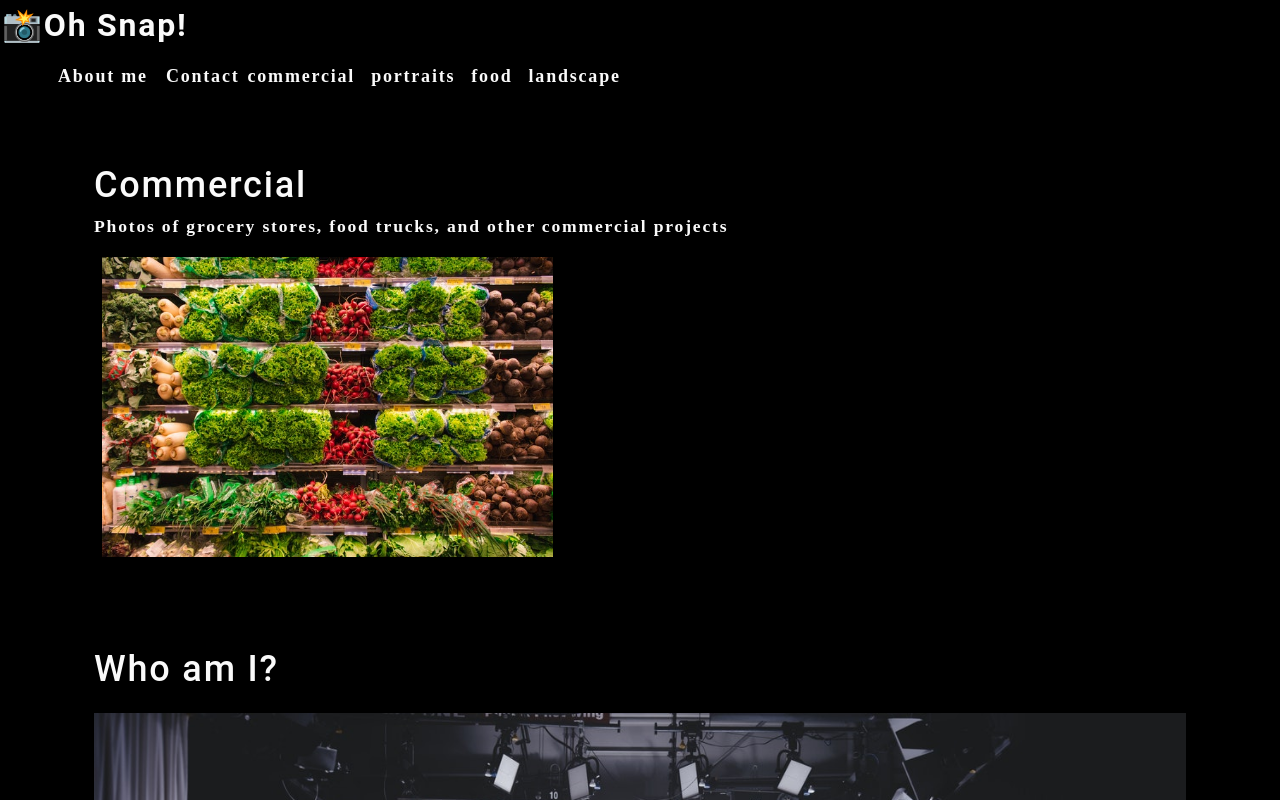
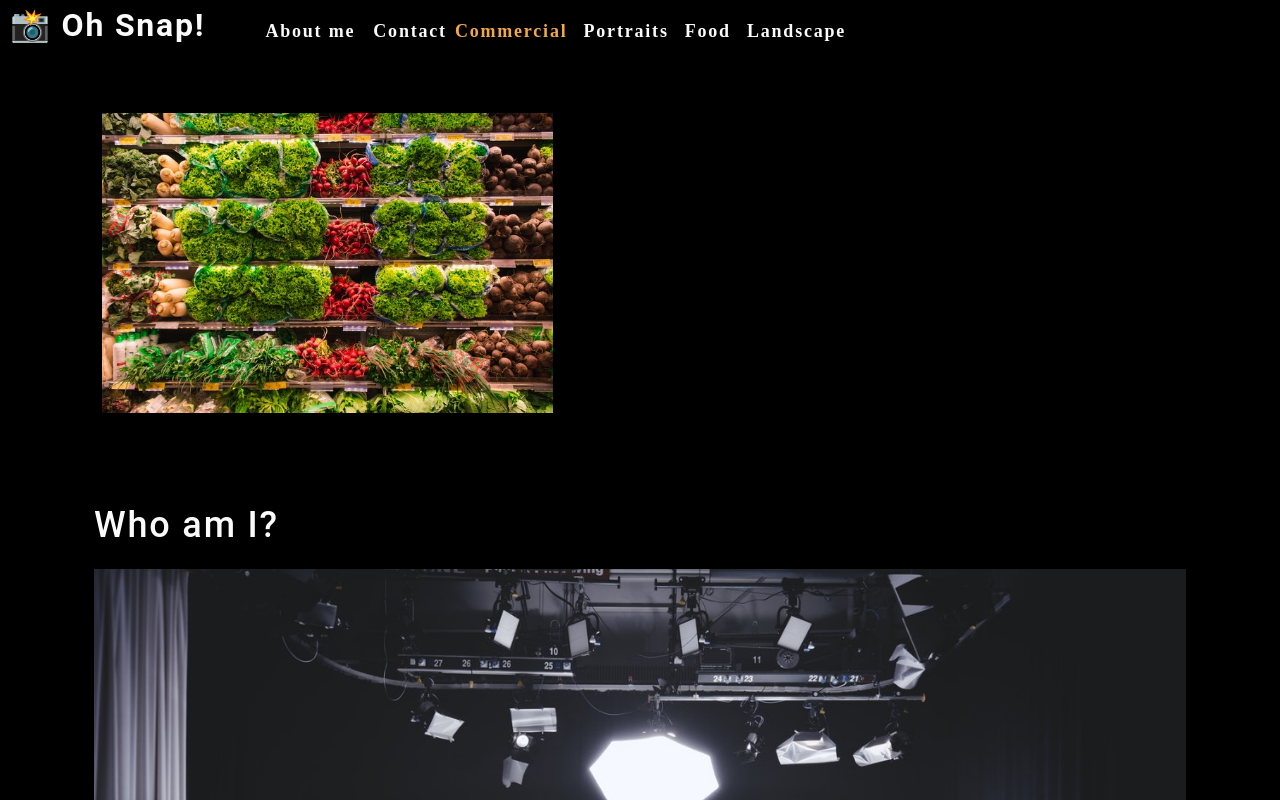
Before and after one commit to mjgiannelli/photo-port, a React (Create React App) app: page / in a window 1280 px wide. Shown: the top 800 px of the page. Built offline with nearby package versions, Linux system fonts and the light colour scheme.

Commit message:
lift category state to app and pass to Nav as props. Update title to match category

```diff
--- a/src/App.js
+++ b/src/App.js
@@ -1,12 +1,32 @@
-import './App.css';
+import { useState } from 'react';
 import About from './components/About';
 import Nav from './components/Nav';
 import Gallery from './components/Gallery';
 
 function App() {
+  const [categories] = useState([
+    {
+      name: "commercial",
+      description:
+        "Photos of grocery stores, food trucks, and other commercial projects",
+    },
+    { name: "portraits", description: "Portraits of people in my life" },
+    { name: "food", description: "Delicious delicacies" },
+    {
+      name: "landscape",
+      description: "Fields, farmhouses, waterfalls, and the beauty of nature",
+    },
+  ]);
+
+  const [currentCategory, setCurrentCategory] = useState(categories[0]);
+
   return (
     <div>
-      <Nav />
+      <Nav
+        categories={categories}
+        setCurrentCategory={setCurrentCategory}
+        currentCategory={currentCategory}
+      />
       <main>
         <Gallery />
         <About />
--- a/src/components/Gallery/index.js
+++ b/src/components/Gallery/index.js
@@ -2,15 +2,11 @@ import { capitalizeFirstLetter } from '../../utils/helpers';
 import photo from "../../assets/small/commercial/0.jpg";
 
 const Gallery = (props) => {
-    const currentCategory = {
-        name: "commercial",
-        description:
-            "Photos of grocery stores, food trucks, and other commercial projects",
-    }
+
     return (
         <section>
-            <h1>{capitalizeFirstLetter(currentCategory.name)}</h1>
-            <p>{currentCategory.description}</p>
+            {/* <h1>{capitalizeFirstLetter(currentCategory.name)}</h1>
+            <p>{currentCategory.description}</p> */}
             <div className="flex-row">
                 <img
                     src={photo}
--- a/src/components/Nav/index.js
+++ b/src/components/Nav/index.js
@@ -1,41 +1,49 @@
-const Nav = () => {
+import { useEffect } from "react";
+import { capitalizeFirstLetter } from "../../utils/helpers";
 
-    const categories = [
-        {
-            name: "commercial",
-            description:
-                "Photos of grocery stores, food trucks, and other commercial projects",
-        },
-        { name: "portraits", description: "Portraits of people in my life" },
-        { name: "food", description: "Delicious delicacies" },
-        {
-            name: "landscape",
-            description: "Fields, farmhouses, waterfalls, and the beauty of nature",
-        },
-    ];
+const Nav = (props) => {
+    const {
+        categories = [],
+        setCurrentCategory,
+        currentCategory
+    } = props;
 
-    const categorySelected = name => {
-        console.log(`${name} clicked`);
-    }
+    useEffect(() => {
+        document.title = capitalizeFirstLetter(currentCategory.name);
+    }, [currentCategory]);
 
     return (
-        <header>
+        <header className="flex-row px-1">
             <h2>
                 <a data-testid="link" href="/">
-                    <span role="img" aria-label="camera"> 📸</span>Oh Snap!</a>
+                    <span role="img" aria-label="camera">
+                        {" "}
+                        📸
+                    </span>{" "}
+                    Oh Snap!
+                </a>
             </h2>
             <nav>
                 <ul className="flex-row">
                     <li className="mx-2">
-                        <a data-testid="about" href="#about">About me</a>
+                        <a
+                            href="#about"
+                        >
+                            About me
+                        </a>
                     </li>
                     <li>
                         <span>Contact</span>
                     </li>
                     {categories.map((category) => (
-                        <li className='mx-1' key={category.name}>
-                            <span onClick={() => categorySelected(category.name)}>
-                                {category.name}
+                        <li className={`mx-1 ${currentCategory.name === category.name && 'navActive'
+                            }`} key={category.name}>
+                            <span
+                                onClick={() => {
+                                    setCurrentCategory(category)
+                                }}
+                            >
+                                {capitalizeFirstLetter(category.name)}
                             </span>
                         </li>
                     ))}
```
